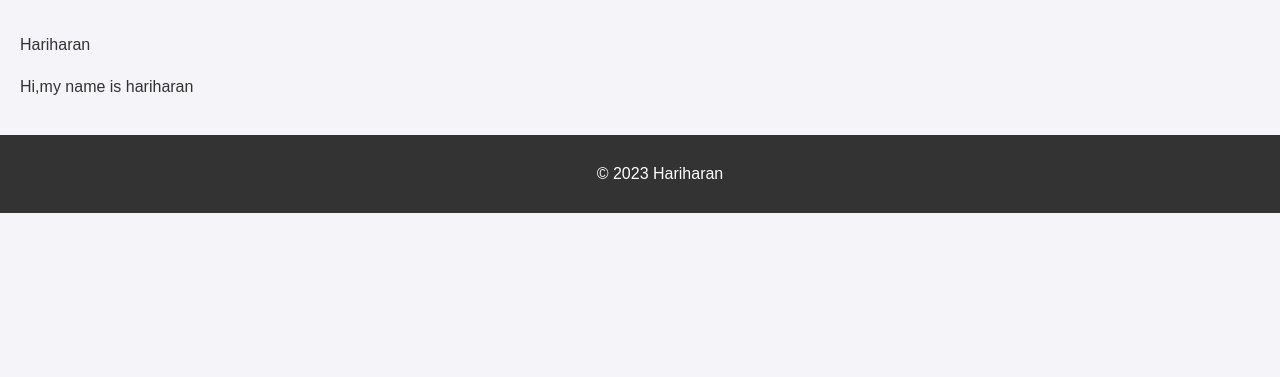
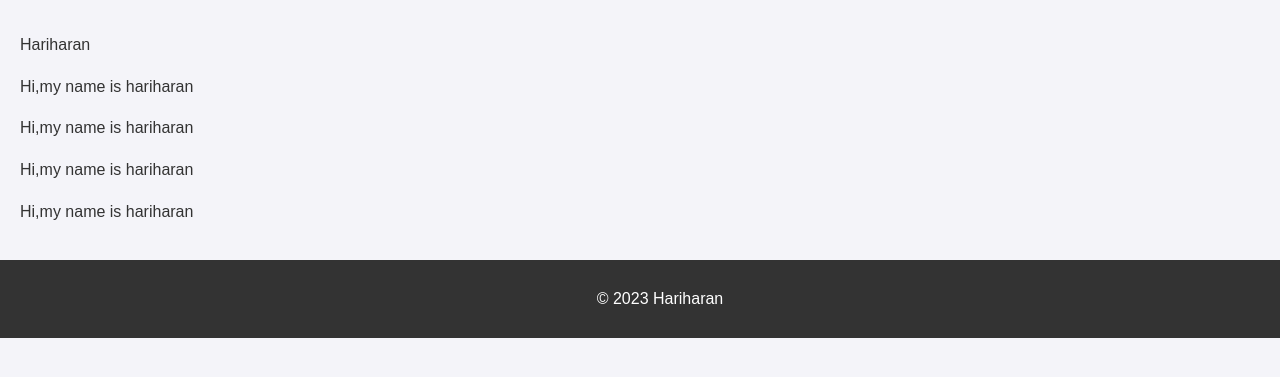
Before and after one commit to Hariharan0909/Hari_Portfolio, a plain HTML site: page index.html in a window 1280 px wide. Shown: the part 75-452 px from the top of the page. Drawn offline with Linux system fonts and the light colour scheme.

Commit message:
Fix:Add extra paragraph

```diff
--- a/index.html
+++ b/index.html
@@ -13,6 +13,9 @@
     <main>
         <p>Hariharan</p>
         <p>Hi,my name is hariharan</p>
+        <p>Hi,my name is hariharan</p>
+        <p>Hi,my name is hariharan</p>
+        <p>Hi,my name is hariharan</p>
     </main>
     <footer>
         <p>&copy; 2023 Hariharan</p>
```
